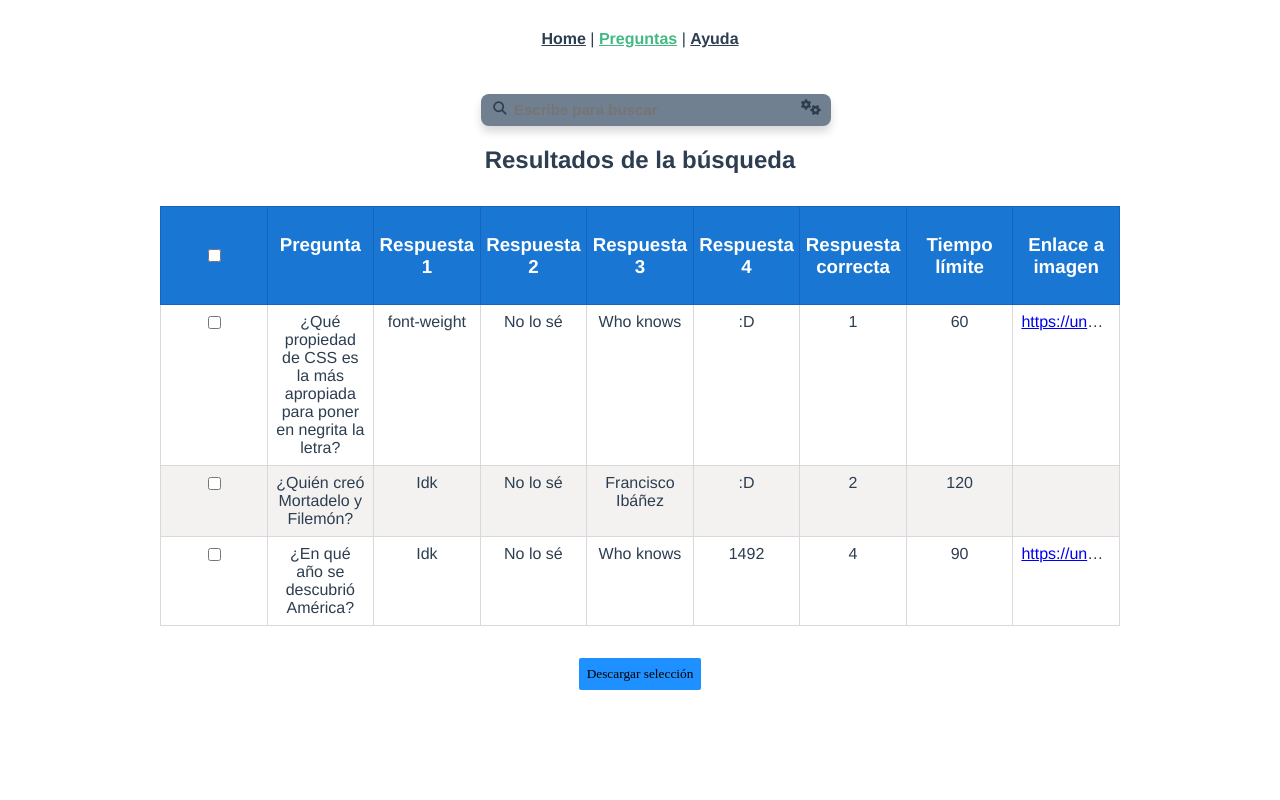
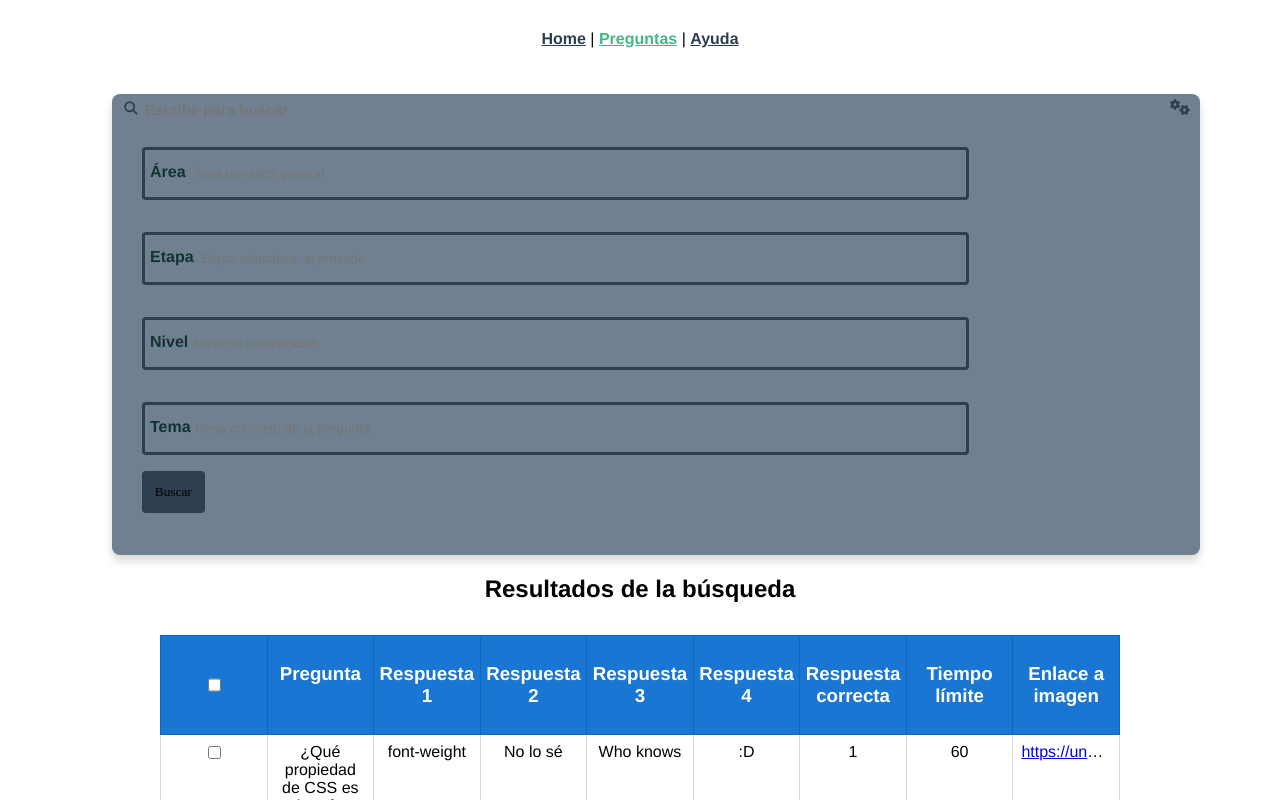
Before and after one commit to Insania55/WikiKahoot, a Vue app: page /preguntas in a window 1280 px wide. Both pictures are taken after a click on the element 811 px from the left and 108 px from the top of the page. Shown: the top 800 px of the page. Built offline with nearby package versions, Linux system fonts and the light colour scheme.

Commit message:
Avanzados estilos de filtros. Cambiados estilos generales. Añadidas variables css

```diff
--- a/src/App.vue
+++ b/src/App.vue
@@ -18,7 +18,7 @@ export default {
 };
 </script>
 <style lang="scss">
-$dark-font: #2c3e50;
+$--color-light-bg: #ffe;
 
 * {
   box-sizing: border-box;
@@ -38,6 +38,6 @@ body {
   -moz-osx-font-smoothing: grayscale;
   box-sizing: border-box;
   outline: none;
-  color: $dark-font;
+  background-color: --color-light-bg;
 }
 </style>
--- a/src/components/EventFilters.vue
+++ b/src/components/EventFilters.vue
@@ -38,7 +38,9 @@
                 <span class="input-label">{{ option.label }}</span>
               </label>
             </div>
-            <button class="filter-option-button">Buscar</button>
+            <div class="button-containr">
+              <button class="filter-option-button">Buscar</button>
+            </div>
           </div>
         </div>
       </div>
@@ -77,7 +79,10 @@ export default {
     };
   },
   props: {
-    filtersDropdown: false,
+    filtersDropdown: {
+      type: Boolean,
+      default: true,
+    },
   },
   methods: {
     cerrarFiltros() {
@@ -91,6 +96,7 @@ export default {
 .event-filters {
   $--color-filter-container: slategrey;
   $--color-accent: goldenrod;
+  $--color-dark-font: #2c3e50;
 
   .filter-search-container {
     display: flex;
@@ -106,6 +112,7 @@ export default {
       min-height: 32px;
       box-shadow: 0 6px 8px rgba(0, 0, 0, 0.15);
       background: $--color-filter-container;
+      color: $--color-dark-font;
       border-radius: 8px;
       transition: all 0.3s ease;
 
@@ -128,9 +135,10 @@ export default {
         left: 31px;
         font-size: 15px;
         background: none;
-        color: black;
+        color: rgb(15, 34, 34);
         width: 92%;
         height: 20px;
+        color: #001;
         border: none;
         appearance: none;
         font-weight: 700;
@@ -153,7 +161,7 @@ export default {
   }
 
   .filter-dropdown {
-    width: 85%;
+    width: 85% !important;
   }
 
   .filter-options-container {
@@ -169,6 +177,24 @@ export default {
       flex-flow: column nowrap;
       justify-content: flex-start;
 
+      &-button {
+        font-family: 'Fredoka One', cursive;
+        display: inline-block;
+        border: none;
+        padding: 0.8rem;
+        background-color: transparent;
+        cursor: pointer;
+        border-radius: 4px;
+        background: $--color-dark-font;
+        margin-bottom: 2em;
+        margin-left: 1.2em;
+
+        &:active {
+          transform: translateY(2px);
+          background: rgba(30, 143, 255, 0.9);
+        }
+      }
+
       .input {
         position: relative;
 
@@ -178,7 +204,6 @@ export default {
           top: 0;
           padding: 6px 4px;
           margin: 9px 4px;
-
           background: $--color-filter-container;
           white-space: nowrap;
           transform: translate(0, 0);
@@ -186,21 +211,22 @@ export default {
           transition: transform 120ms ease-in;
           font-weight: bold;
           line-height: 1.2;
+          color: #133;
         }
 
         > input {
           display: block;
           width: 80%;
-          border: 3px solid currentColor;
+          border: 3px solid $--color-dark-font;
           padding: 1rem 0.5rem;
           color: currentColor;
-          background: transparent;
+          background: $--color-filter-container;
           border-radius: 4px;
 
           &:focus,
           &:not(:placeholder-shown) {
             & + .input-label {
-              transform: translate(0.3rem, -65%) scale(1);
+              transform: translate(0.4rem, -76%) scale(1);
               color: $--color-accent;
             }
           }
--- a/src/components/pages/WikiEventos.vue
+++ b/src/components/pages/WikiEventos.vue
@@ -1,6 +1,9 @@
 <template>
   <div class="wiki-eventos">
-    <EventFilters @cerrarFiltros="filtersDropdown = !filtersDropdown">
+    <EventFilters
+      :filters-dropdown="filtersDropdown"
+      @cerrar-filtros="filtersDropdown = !filtersDropdown"
+    >
     </EventFilters>
     <!-- Tabla principal de eventos -->
     <h2 class="table-title">Resultados de la búsqueda</h2>
--- a/src/components/pages/js/jsonToExcel.js
+++ b/src/components/pages/js/jsonToExcel.js
@@ -10,5 +10,6 @@ const settings = {
 const download = true;
 
 export function downloadAsExcel(columns, data) {
+  settings.fileName += `${+new Date()}`;
   xlsx(columns, data, settings, download);
 }
```
